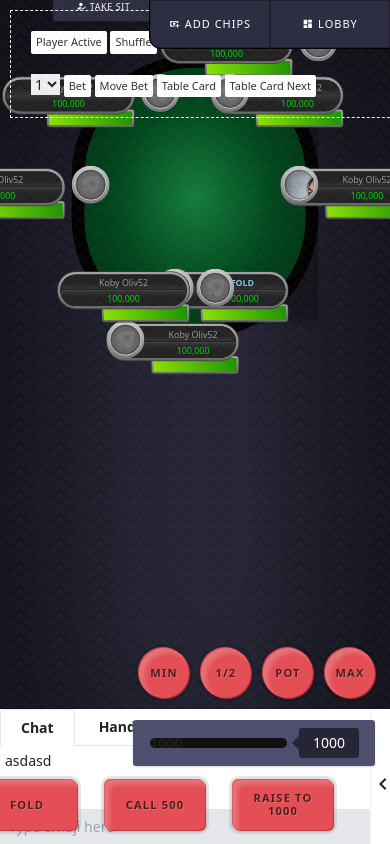
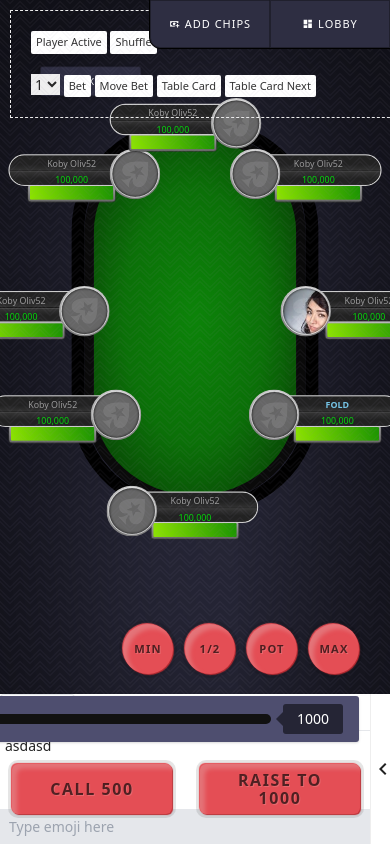
Before and after one commit to Zolbayr/pokertable, a plain HTML site: page index.html in a window 390 px wide. Drawn offline with nearby package versions, Linux system fonts and the light colour scheme.

Commit message:
mobile version

```diff
--- a/css/main.css
+++ b/css/main.css
@@ -525,21 +525,66 @@ body.modal-active {
     padding-left: 10px;
 }
 
-@media (max-width: 1200px) {
-    .retro-button {
-        width: 100px;
-        font-size: 0.7rem;
-        padding: 0 10px;
+@media (max-width: 1440px) and (min-width:1023px) {
+    .table-container {
+        width: 75%;
+        height: 500px;
     }
-    .table-container {
-        margin-top: 10%;
-    }
-    .chat {
-        width: 400px;
+        .poker-container {
+        padding-top: 5%;
     }
 }
 
-@media (max-width: 1366px) {
+@media (max-width: 1024px) and (min-width:424px) {
+    .table-container {
+        width: 100%;
+        height: 500px;
+    }
+    .poker-container {
+        padding-top: 20%;
+    }
+}
+
+@media (max-width: 768px) {
+    .table-container {
+        width: 100%;
+        height: 350px;
+    }
+    .poker-container {
+        padding-top: 20%;
+    }
+}
+
+@media (max-width: 425px) and (min-width:319px) {
+    .table-container {
+        width: 100%;
+        height: 75%;
+    }
+    .poker-container {
+        padding-top: 10%;
+    }
+    .player-6 {
+    right: -190px;
+    bottom: 82px;
+    }
+    .player-8 {
+    left: -190px;
+    bottom: 82px;
+}
+}
+
+@media (max-width: 320px) {
+    .table-container {
+        width: 100%;
+        height: 65%;
+    }
+    .poker-container {
+        padding-top: 20%;
+    }
+
+}
+
+v @media (max-width: 1366px) {
     .chat {
         height: 135px;
     }
@@ -563,18 +608,18 @@ body.modal-active {
 @media (max-width: 980px) {
     .table-container {
         position: absolute;
-        margin-top: 10%;
+        margin-top: 20%;
         left: 0;
         right: 0;
         width: 100%;
     }
     .avatar-holder {
-        width: 50px;
-        height: 50px;
+        width: 75px;
+        height: 75px;
     }
     .player-avatar_holder {
-        width: 60px;
-        height: 60px;
+        width: 80px;
+        height: 80px;
     }
     .player-status_inner {
         height: 50px;
--- a/css/poker.css
+++ b/css/poker.css
@@ -181,15 +181,19 @@ textarea {
 }
 
 .table-container {
-    width: 50%;
+    width: 48%;
     height: 450px;
     margin: 0 auto;
-    padding: 24% 10% 0 10%;
+    padding: 10% 10% 0 10%;
     text-align: center;
+    border: 20px solid rgba(0, 0, 0, 1);
+    border-top-left-radius: 265px 240px;
+    border-top-right-radius: 265px 240px;
+    border-bottom-left-radius: 265px 240px;
+    border-bottom-right-radius: 265px 240px;
 }
 
 .table-container:before {
-    background: url("../img/poker/table1.png") center 10px;
     background-size: contain;
     background-repeat: no-repeat;
     top: 0;
@@ -202,25 +206,29 @@ textarea {
     height: 100%;
     z-index: 1;
     display: block;
-    border: 20px solid #000;
-    border-top-left-radius: 245px 240px !important;
-    border-top-right-radius: 245px 240px;
-    border-bottom-left-radius: 245px 240px;
-    border-bottom-right-radius: 245px 240px;
-    background: radial-gradient(#147c3c, #01471c, #002910);
+    border: 15px solid rgb(10, 10, 10);
+    border-top-left-radius: 230px 213px;
+    border-top-right-radius: 230px 213px;
+    border-bottom-left-radius: 230px 213px;
+    border-bottom-right-radius: 230px 213px;
+    background: radial-gradient(#0c8309, #0b7008, #073a04);
 }
 
 .table-container:after {
-    content: "";
+    content: '';
+    border: 20px solid rgba(0, 0, 0, 0.01);
     position: absolute;
+    margin: 12px;
     left: 0;
     right: 0;
     bottom: 0px;
     top: 0;
-    margin-top: 80px;
-    z-index: -1;
-    background: url("../img/poker/table-shadow.png") no-repeat;
+    z-index: 1;
     background-size: cover;
+    border-top-left-radius: 225px 240px;
+    border-top-right-radius: 225px 240px;
+    border-bottom-left-radius: 225px 240px;
+    border-bottom-right-radius: 225px 240px;
 }
 
 .players {
@@ -241,11 +249,11 @@ textarea {
 
 .player-1 {
     top: 30px;
-    left: -110px;
+    left: -160px;
 }
 
 .player-2 {
-    left: 140px;
+    left: 0px;
     top: -50px;
     position: absolute;
     bottom: auto;
@@ -260,18 +268,18 @@ textarea {
 
 .player-4 {
     top: 30px;
-    right: -110px;
+    right: -160px;
 }
 
 .player-5 {
     top: 50%;
     transform: translateY(-50%);
-    right: -220px;
+    right: -240px;
 }
 
 .player-6 {
-    right: -23px;
-    bottom: 12px;
+    right: -123px;
+    bottom: -22px;
 }
 
 .player-7 {
@@ -282,14 +290,14 @@ textarea {
 }
 
 .player-8 {
-    left: -23px;
-    bottom: 12px;
+    left: -123px;
+    bottom: -22px;
 }
 
 .player-9 {
     top: 50%;
     transform: translateY(-50%);
-    left: -220px;
+    left: -240px;
 }
 
 .player-avatar_holder {
@@ -375,13 +383,10 @@ textarea {
     width: 210px;
     height: 60px;
     border-radius: 60px;
-    background: #555;
     position: absolute;
     top: 40%;
     transform: translateY(-60%);
     z-index: 5;
-    background-image: linear-gradient(#aaa, #666);
-    border: 1px solid #333;
 }
 
 .player-status_inner {
@@ -392,8 +397,9 @@ textarea {
     position: absolute;
     top: 58%;
     transform: translateY(-60%);
-    left: 0;
+    left: 40px;
     right: 0;
+    border: 2px solid #ccc;
     margin: 0 auto;
     border-radius: 60px;
     -webkit-box-shadow: inset 0px 0px 3px 2px rgba(0, 0, 0, 0.7);
@@ -492,8 +498,6 @@ textarea {
 
 .player-item.a-left .name-holder,
 .player-item.a-left .cash-status {
-    padding-left: 80px;
-    padding-right: 1rem;
 }
 
 .player-status_progress {
@@ -590,11 +594,11 @@ textarea {
     width: 190px;
     height: 130px;
     margin: 0 auto;
-    top: -50px;
+    top: -90px;
 }
 
 .player-self .player-card {
-    top: -75px;
+    top: -90px;
 }
 
 .player-card_item {
```
